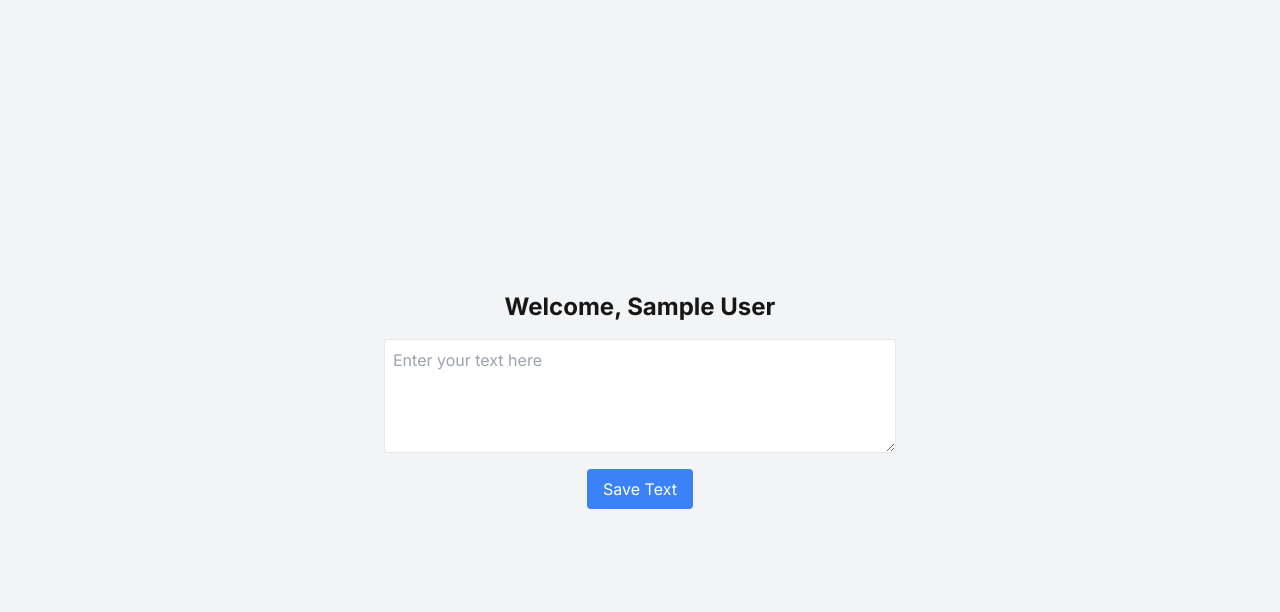
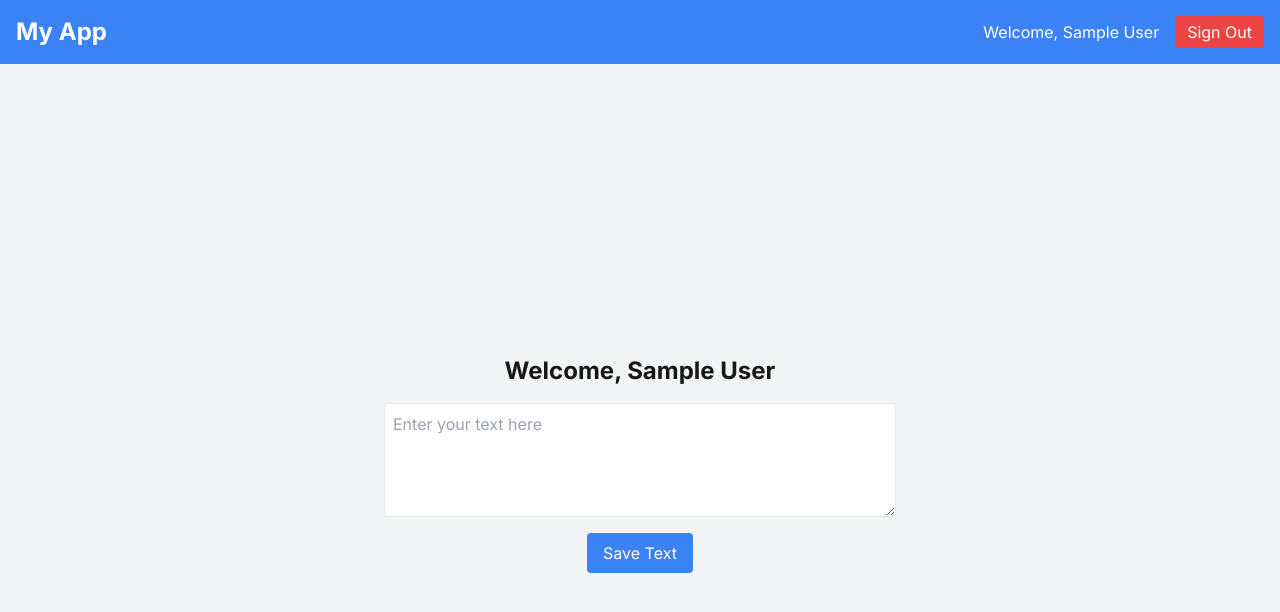
Before and after one commit to connorpr981/scaffold, a Next.js app: page / in a window 1280 px wide. Shown: the top 612 px of the page. Built offline with nearby package versions, Linux system fonts and the light colour scheme; no server answers; sample sign-in values are in the browser's storage.

Commit message:
added a header component and updated the layout to include the header

```diff
--- a/src/app/layout.tsx
+++ b/src/app/layout.tsx
@@ -1,6 +1,7 @@
 import './globals.css'
 import { Inter } from 'next/font/google'
 import { Providers } from './providers'
+import Header from '../components/Header'
 
 const inter = Inter({ subsets: ['latin'] })
 
@@ -17,7 +18,10 @@ export default function RootLayout({
   return (
     <html lang="en">
       <body className={inter.className}>
-        <Providers>{children}</Providers>
+        <Providers>
+          <Header />
+          <main>{children}</main>
+        </Providers>
       </body>
     </html>
   )
--- /dev/null
+++ b/src/components/Header.tsx
@@ -0,0 +1,36 @@
+import Link from 'next/link';
+import { useUser } from '../contexts/UserContext';
+import { signOut } from 'next-auth/react';
+
+export default function Header() {
+  const { userData, status } = useUser();
+
+  return (
+    <header className="bg-blue-500 text-white p-4">
+      <div className="container mx-auto flex justify-between items-center">
+        <Link href="/" className="text-2xl font-bold">
+          My App
+        </Link>
+        <nav>
+          {status === 'loading' ? (
+            <span>Loading...</span>
+          ) : status === 'authenticated' ? (
+            <div className="flex items-center space-x-4">
+              <span>Welcome, {userData?.name || 'User'}</span>
+              <button
+                onClick={() => signOut({ callbackUrl: '/' })}
+                className="bg-red-500 hover:bg-red-600 px-3 py-1 rounded"
+              >
+                Sign Out
+              </button>
+            </div>
+          ) : (
+            <Link href="/auth/signin" className="hover:underline">
+              Sign In
+            </Link>
+          )}
+        </nav>
+      </div>
+    </header>
+  );
+}
```
